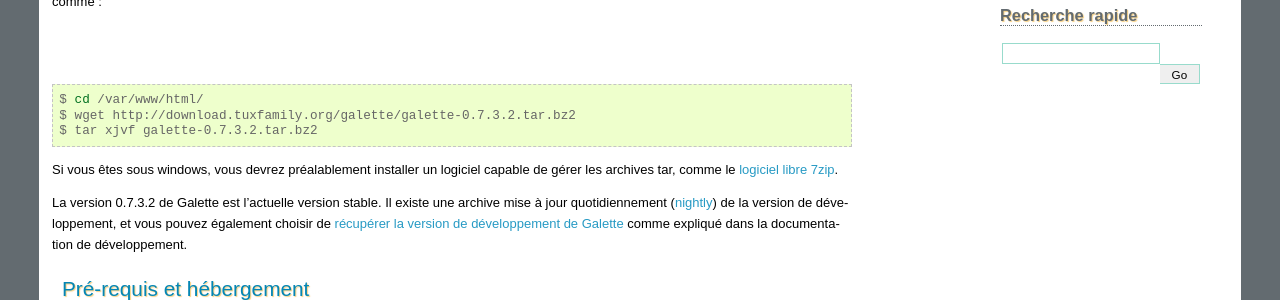
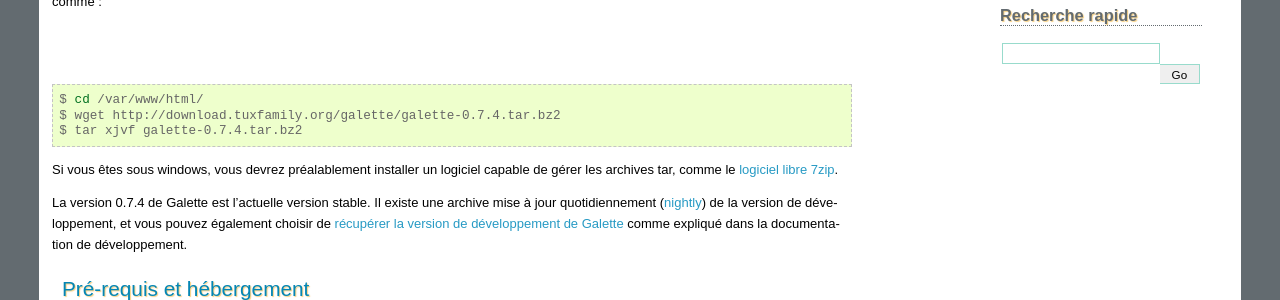
Before and after one commit to galette/galettedoc, a Sphinx documentation site: the page built from source/installation/index.rst, in a window 1280 px wide. Shown: the part 333-633 px from the top of the page. Built offline with Sphinx 7.4.7, drawn with Linux system fonts in a browser that asks for light colours.

Commit message:
Mise à jour en 0.7.4

```diff
--- a/source/installation/index.rst
+++ b/source/installation/index.rst
@@ -12,17 +12,17 @@
 
 L'installation de Galette consiste simplement, après avoir effectué quelques tâches préalables, à vous laisser guider par l'interface et renseigner les quelques informations qui vous seront demandées.
 
-Dans un premier temps, vous allez `télécharger Galette <http://download.tuxfamily.org/galette/galette-0.7.3.2.tar.bz2>`_ et décompresser l'archive. Si vous êtes sous Linux, ça donnera quelque chose comme :
+Dans un premier temps, vous allez `télécharger Galette <http://download.tuxfamily.org/galette/galette-0.7.4.tar.bz2>`_ et décompresser l'archive. Si vous êtes sous Linux, ça donnera quelque chose comme :
 
 .. code-block:: bash
 
    $ cd /var/www/html/
-   $ wget http://download.tuxfamily.org/galette/galette-0.7.3.2.tar.bz2
-   $ tar xjvf galette-0.7.3.2.tar.bz2
+   $ wget http://download.tuxfamily.org/galette/galette-0.7.4.tar.bz2
+   $ tar xjvf galette-0.7.4.tar.bz2
 
 Si vous êtes sous windows, vous devrez préalablement installer un logiciel capable de gérer les archives tar, comme le `logiciel libre 7zip <http://www.spiroo.be/7zip/>`_.
 
-La version 0.7.3.2 de Galette est l'actuelle version stable. Il existe une archive mise à jour quotidiennement (`nightly <http://download.tuxfamily.org/galette/galette-0.7-dev.tar.bz2>`_) de la version de développement, et vous pouvez également choisir de  :doc:`récupérer la version de développement de Galette <../development/git>` comme expliqué dans la documentation de développement.
+La version 0.7.4 de Galette est l'actuelle version stable. Il existe une archive mise à jour quotidiennement (`nightly <http://download.tuxfamily.org/galette/galette-0.7-dev.tar.bz2>`_) de la version de développement, et vous pouvez également choisir de  :doc:`récupérer la version de développement de Galette <../development/git>` comme expliqué dans la documentation de développement.
 
 Pré-requis et hébergement
 -------------------------
--- a/source/installation/update.rst
+++ b/source/installation/update.rst
@@ -10,7 +10,7 @@
 
    Une mise à jour n'est jamais une opération anodine, puisque vos données sont modifiées. En conséquence, prenez bien soin d'effectuer une **sauvegarde de votre base de données actuelle** ; sous peine de perdre tout ou partie de vos données.
 
-Dans un premier temps, `téléchargez la dernière version de Galette <http://download.tuxfamily.org/galette/galette-0.7.3.2.tar.bz2>`_ et mettez à jour les fichiers. Pour plus de détails sur l'installation des fichiers de Galette, reportez-vous à la section :ref:`préparation de l'installation <preparation>`.
+Dans un premier temps, `téléchargez la dernière version de Galette <http://download.tuxfamily.org/galette/galette-0.7.4.tar.bz2>`_ et mettez à jour les fichiers. Pour plus de détails sur l'installation des fichiers de Galette, reportez-vous à la section :ref:`préparation de l'installation <preparation>`.
 
 Certains fichiers et répertoires contiennent des données et devraient être réintégrés à la nouvelle installation :
 
```
